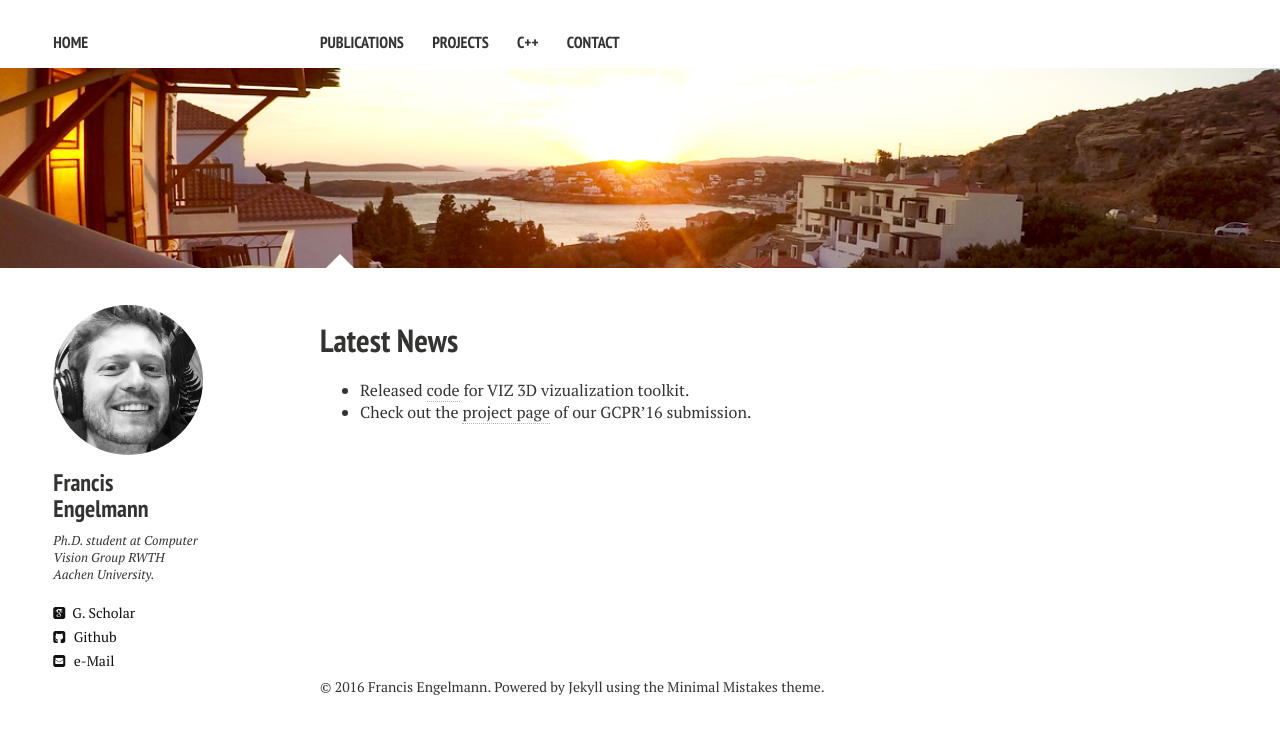
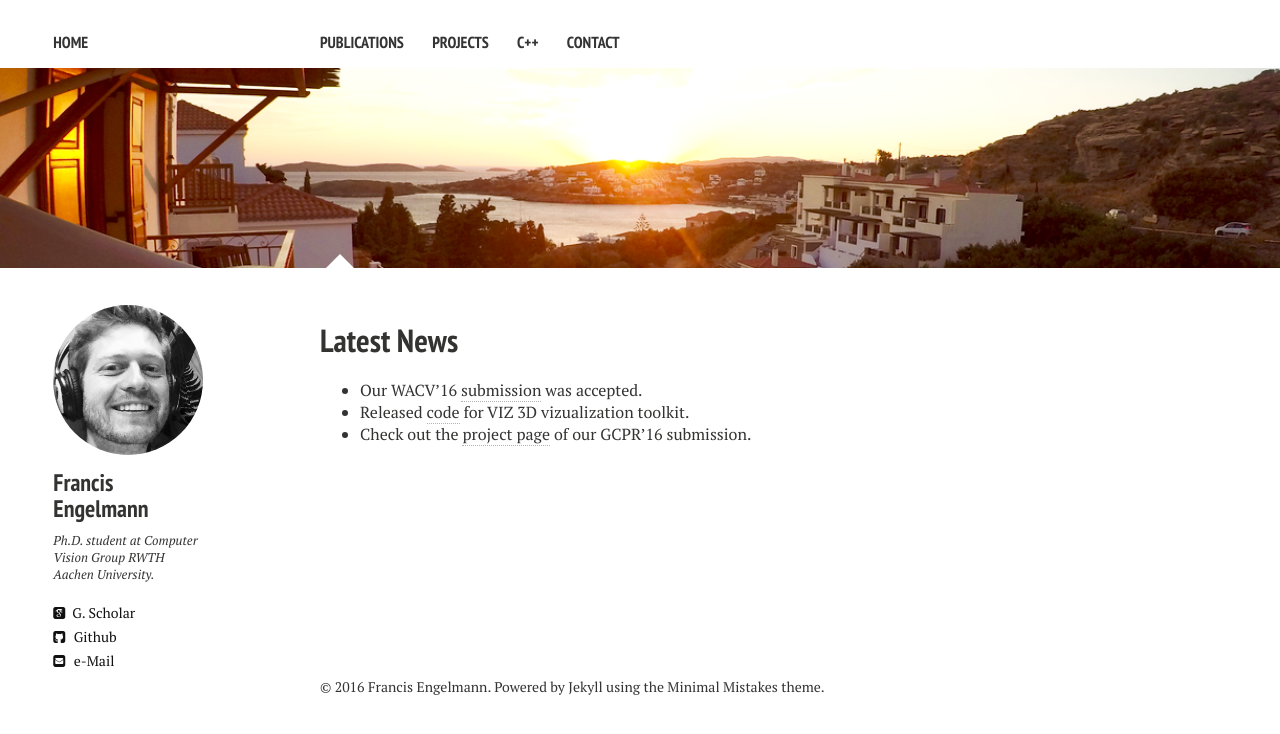
Before and after one commit to francisengelmann/francisengelmann.github.io, a Jekyll site: the page built from index.md, in a window 1280 px wide. Shown: the top 734 px of the page. Built offline with Jekyll 4.4.1, drawn with Linux system fonts in a browser that asks for light colours; nearby versions of some CDN libraries.

Commit message:
Update index.md

```diff
--- a/index.md
+++ b/index.md
@@ -6,6 +6,6 @@ tags: [Jekyll, theme, responsive, blog, template]
 image:
   feature: andros.png
 ---
-
+* Our WACV'16 [submission](http://www.vision.rwth-aachen.de/publication/00146/) was accepted.
 * Released [code](https://github.com/francisengelmann/viz) for VIZ 3D vizualization toolkit.
 * Check out the [project page](http://www.vision.rwth-aachen.de/page/shape_priors) of our GCPR'16 submission.
```
